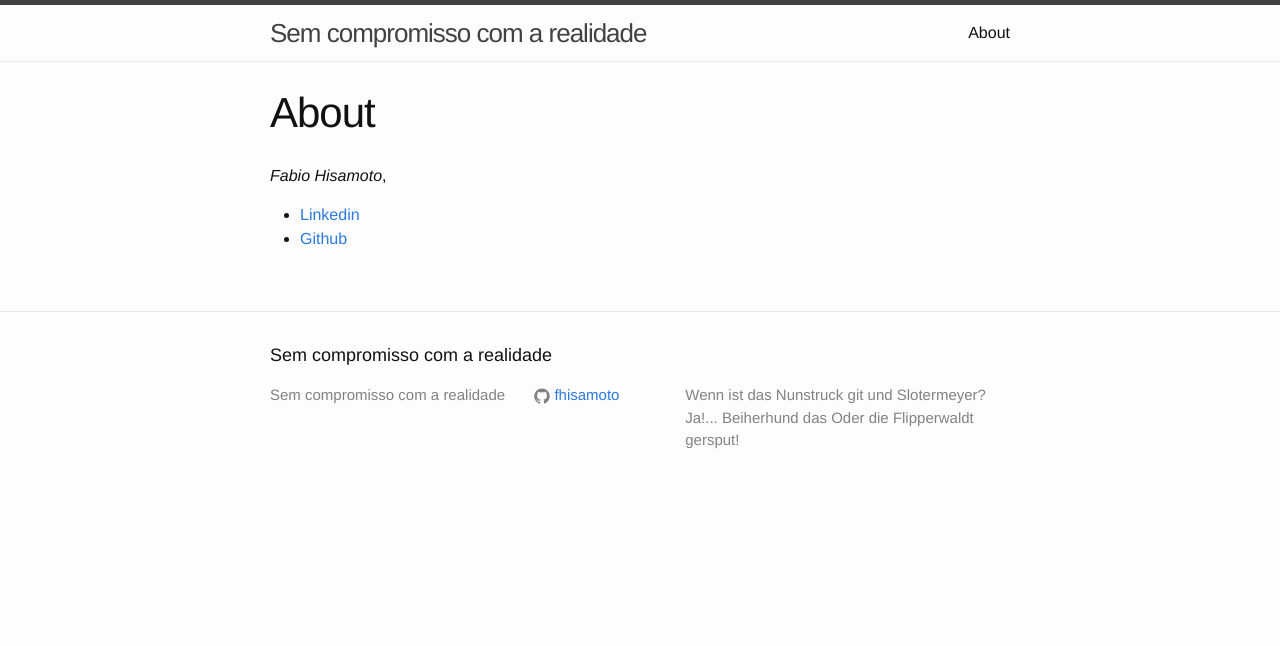
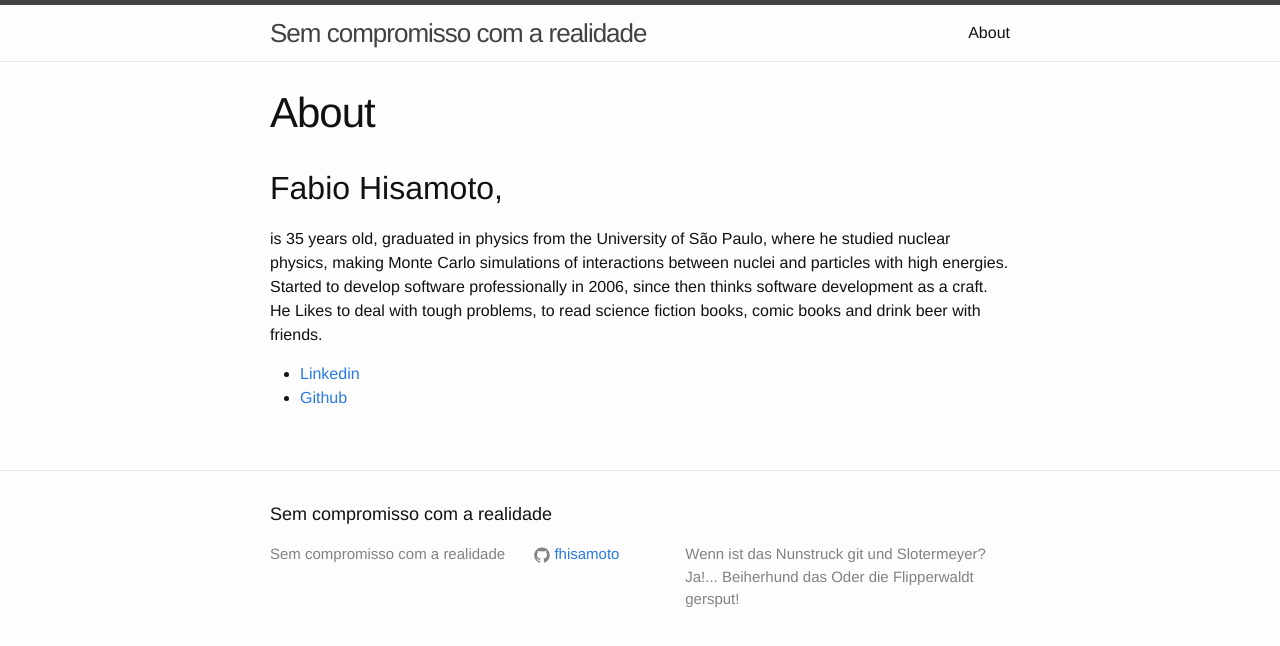
Before and after one commit to fhisamoto/kuririn, a Jekyll site: the page built from about.md, in a window 1280 px wide. Shown: the top 646 px of the page. Built offline with Jekyll 4.4.1, drawn with Linux system fonts in a browser that asks for light colours; nearby versions of some CDN libraries.

Commit message:
Updates about page.

```diff
--- a/about.md
+++ b/about.md
@@ -4,7 +4,9 @@ title: About
 permalink: /about/
 ---
 
-*Fabio Hisamoto*,
+## Fabio Hisamoto,
+
+is 35 years old, graduated in physics from the University of São Paulo, where he studied nuclear physics, making Monte Carlo simulations of interactions between nuclei and particles with high energies. Started to develop software professionally in 2006, since then thinks software development as a craft. He Likes to deal with tough problems, to read science fiction books, comic books and drink beer with friends.
 
 - [Linkedin](https://www.linkedin.com/in/fhisamoto)
 - [Github](https://github.com/fhisamoto)
```
